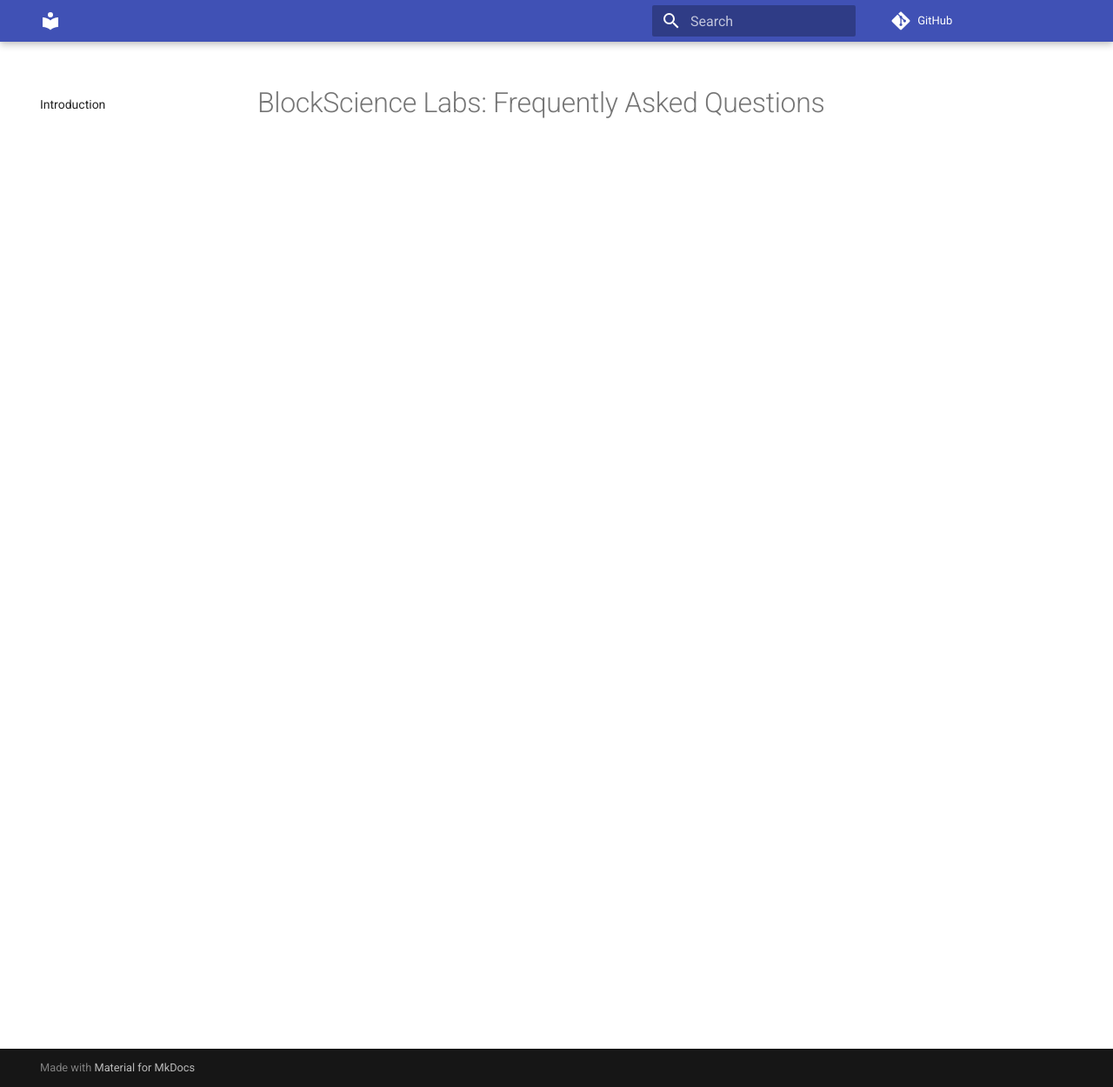
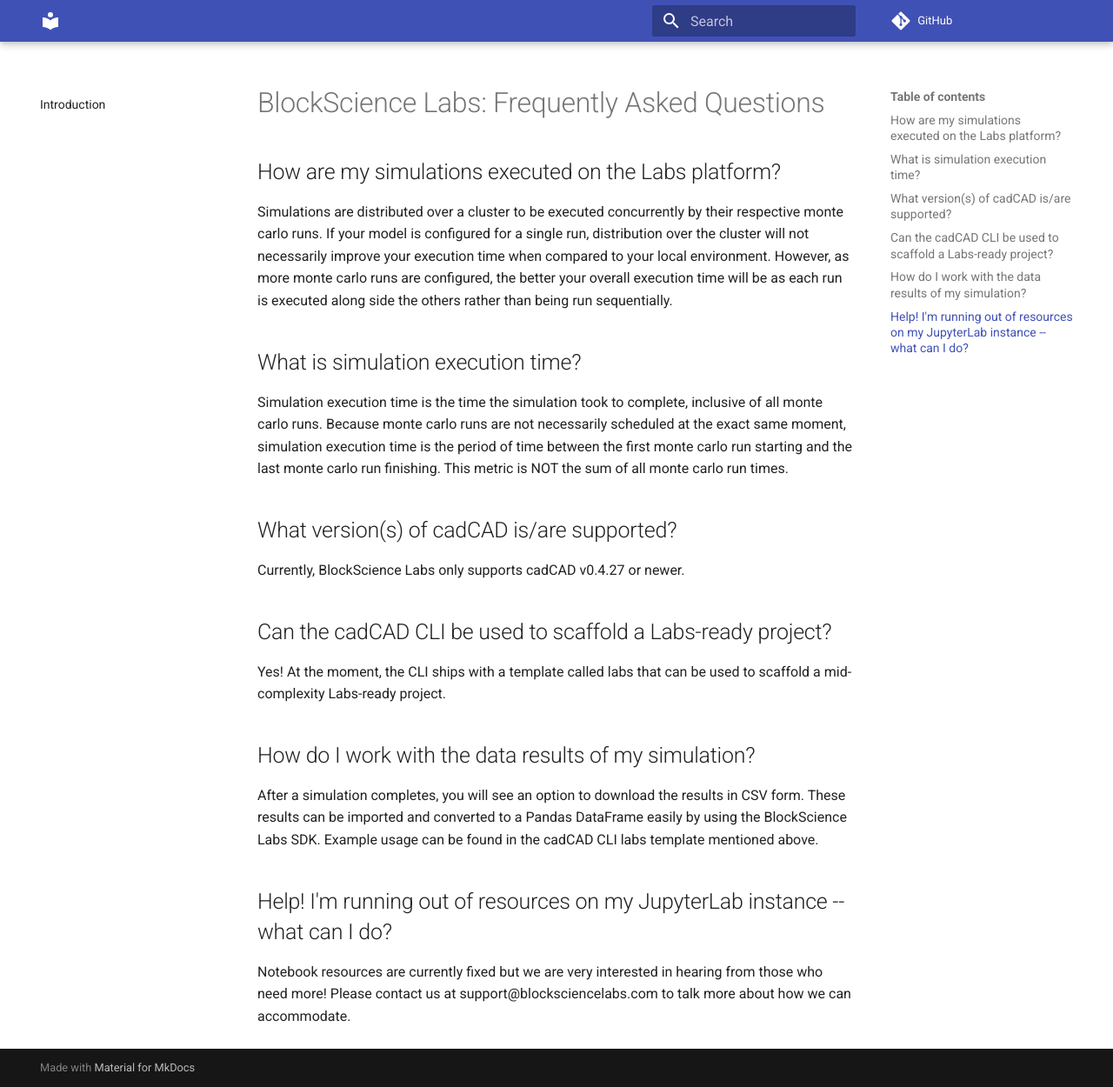
Before and after one commit to blockscience-labs/labs-demos, an MkDocs documentation site: the page built from docs/faq/index.md, in a window 1280 px wide and 1250 px high. Shown: the whole window at 87% size. Built offline with MkDocs 1.6.1 and Material for MkDocs 9.7.7, drawn with Linux system fonts in a browser that asks for light colours; comment, search, counter and statistics services are not loaded.

Commit message:
Added FAQs and fixed broken link.

```diff
--- a/docs/faq/index.md
+++ b/docs/faq/index.md
@@ -1 +1,19 @@
 # BlockScience Labs: Frequently Asked Questions
+
+## How are my simulations executed on the Labs platform?
+Simulations are distributed over a cluster to be executed concurrently by their respective monte carlo runs. If your model is configured for a single run, distribution over the cluster will not necessarily improve your execution time when compared to your local environment. However, as more monte carlo runs are configured, the better your overall execution time will be as each run is executed along side the others rather than being run sequentially.
+
+## What is simulation execution time?
+Simulation execution time is the time the simulation took to complete, inclusive of all monte carlo runs. Because monte carlo runs are not necessarily scheduled at the exact same moment, simulation execution time is the period of time between the first monte carlo run starting and the last monte carlo run finishing. This metric is NOT the sum of all monte carlo run times.
+
+## What version(s) of cadCAD is/are supported?
+Currently, BlockScience Labs only supports cadCAD v0.4.27 or newer.
+
+## Can the cadCAD CLI be used to scaffold a Labs-ready project?
+Yes! At the moment, the CLI ships with a template called labs that can be used to scaffold a mid-complexity Labs-ready project.
+
+## How do I work with the data results of my simulation?
+After a simulation completes, you will see an option to download the results in CSV form. These results can be imported and converted to a Pandas DataFrame easily by using the BlockScience Labs SDK. Example usage can be found in the cadCAD CLI labs template mentioned above.
+
+## Help! I'm running out of resources on my JupyterLab instance -- what can I do?
+Notebook resources are currently fixed but we are very interested in hearing from those who need more! Please contact us at support@blocksciencelabs.com to talk more about how we can accommodate.
```
Also changed, not shown: docs/index.md (+1 -1 lines).
